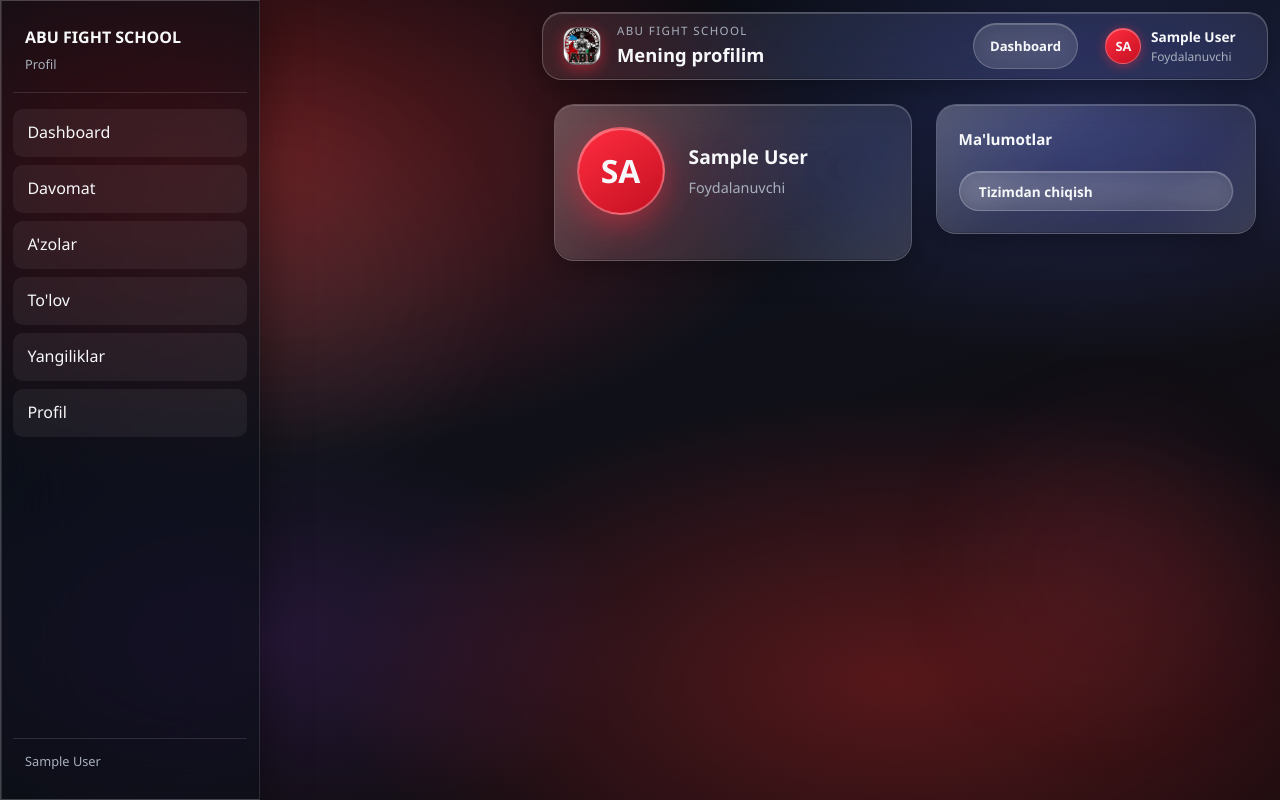
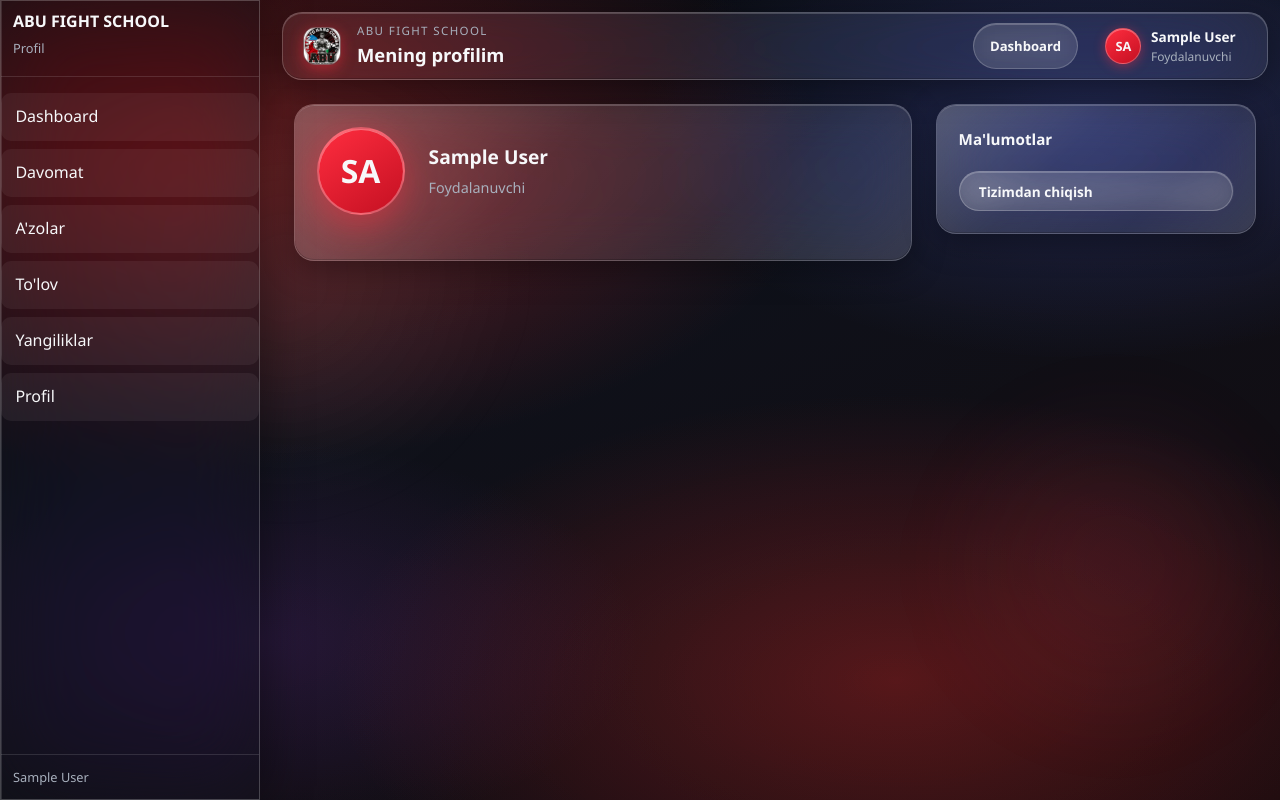
Before and after one commit to lifedevelopers-devs/abu-fight-school-crm, a Django app: page /profil/ in a window 1280 px wide. Run offline with Django 5.2, Linux system fonts and the light colour scheme; the visitor is signed in with stand-in values (Sample User, id 1); data comes from the database, SQL or seed files in the repository; data that the repository does not hold is empty; parts of the project's set-up code (start-up, migrations or seed data) failed here and were passed over.

Commit message:
Update profil.html with new HTML structure

```diff
--- a/templates/profil.html
+++ b/templates/profil.html
@@ -25,7 +25,7 @@
   <link rel="stylesheet" href="{% static 'css/common.css' %}">
 </head>
 <body data-page="profil" data-title="Mening profilim">
-  <aside class="sidebar" style="position:fixed; left:0; top:0; width:260px; height:100vh; background:rgba(12,16,24,0.7); border-right:1px solid rgba(255,255,255,0.12); z-index:10; padding:1rem 0.75rem;">
+  <aside class="sidebar">
     <div style="padding:0.5rem 0.75rem 1rem; border-bottom:1px solid rgba(255,255,255,0.12); margin-bottom:1rem;">
       <strong>ABU FIGHT SCHOOL</strong><br>
       <span style="color:var(--text-muted); font-size:0.8rem;">
@@ -44,7 +44,7 @@
       {{ user.get_full_name|default:user.username }}
     </div>
   </aside>
-  <div class="app" id="app" style="margin-left:260px; width:calc(100% - 260px);">
+  <div class="app" id="app">
     <div class="main">
       <header class="header">
         <div class="header-left">
```
